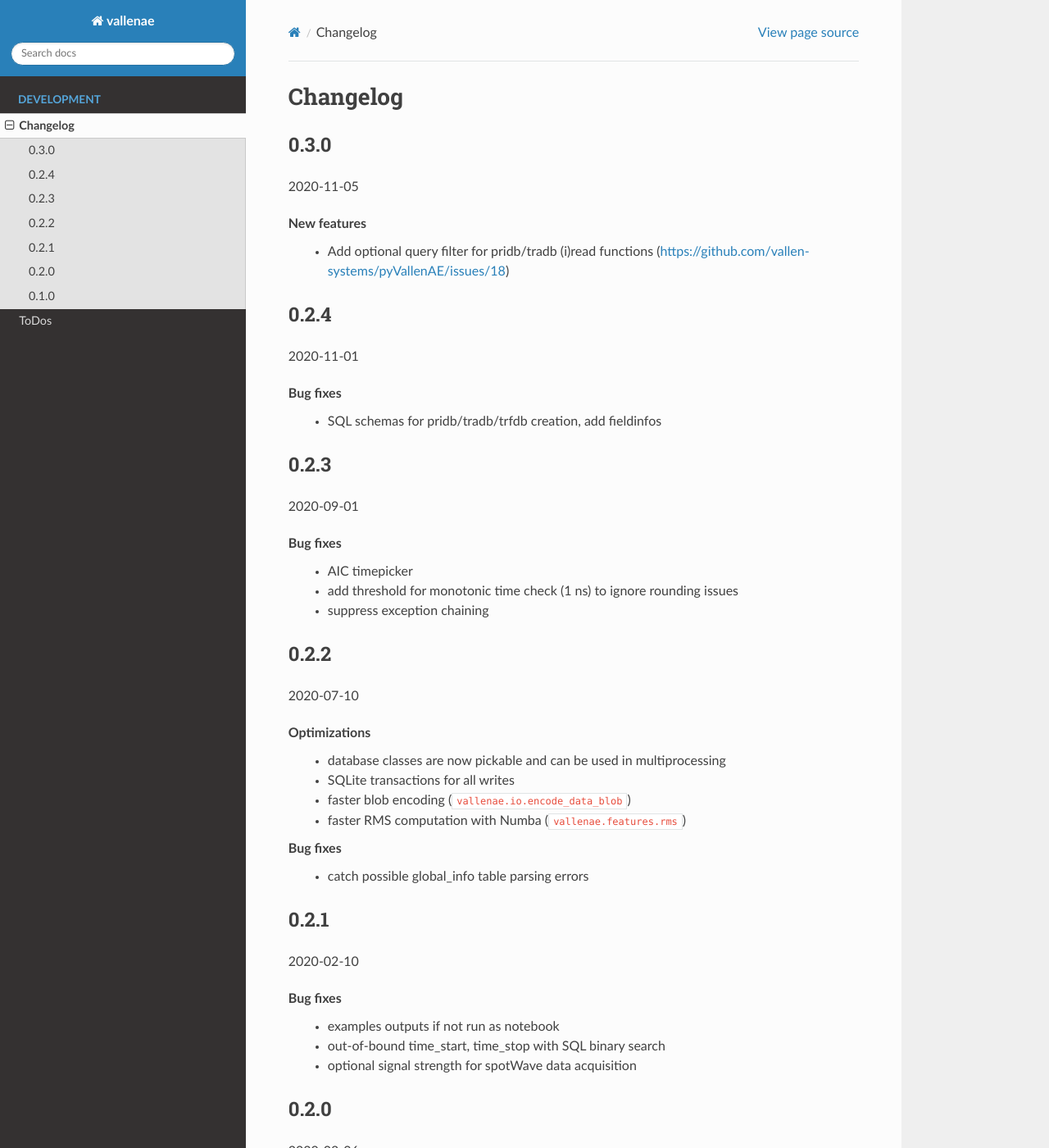
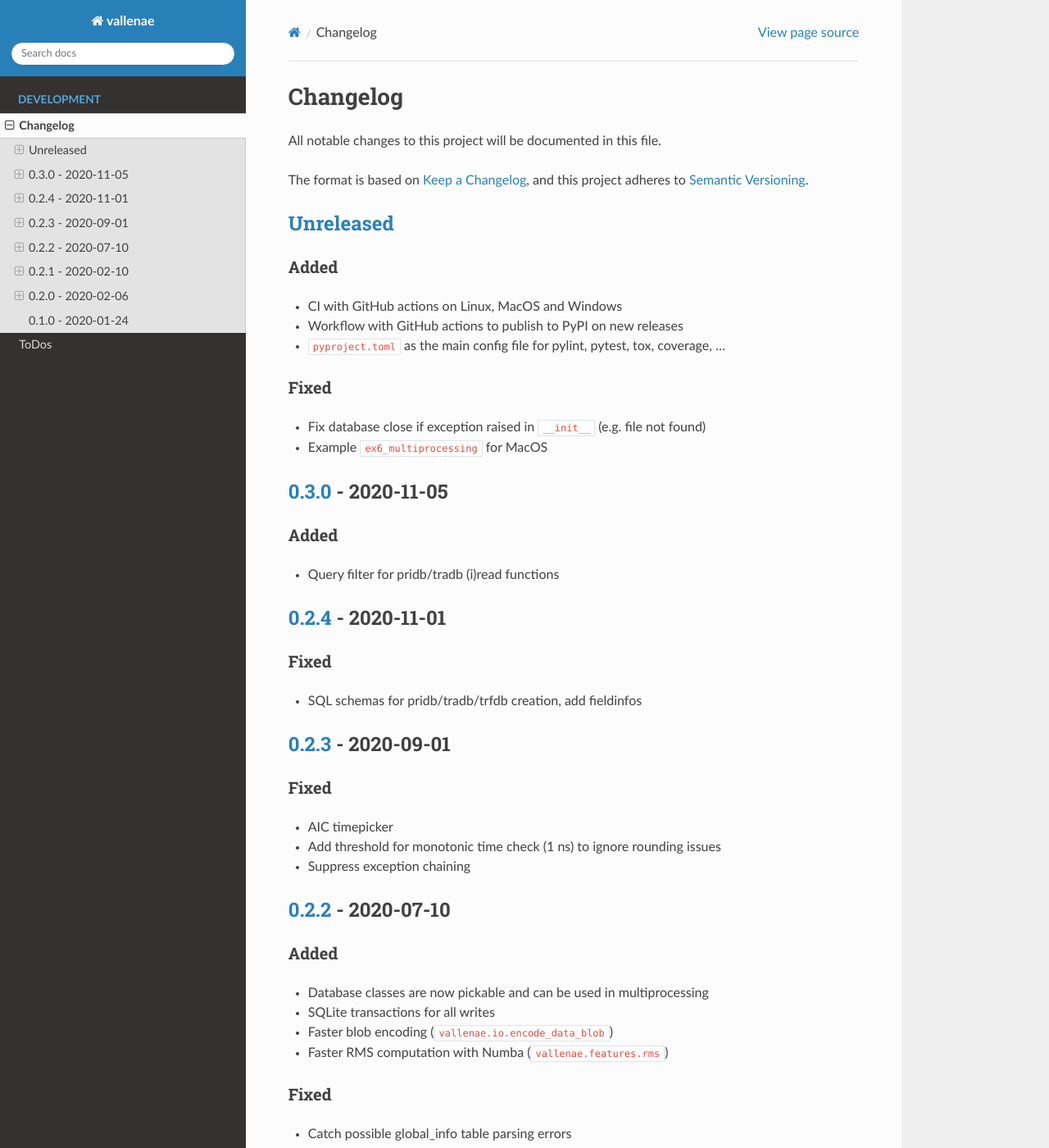
Before and after one commit to vallen-systems/vallenae, a Sphinx documentation site: the page built from docs/changelog.rst, in a window 1280 px wide and 1400 px high. Shown: the whole window at 82% size. Built offline with Sphinx 7.4.7 and the Read the Docs theme 2.0.0, drawn with Linux system fonts in a browser that asks for light colours; pages that are not in the unit, such as notebooks, are missing from menus; cross-references to code outside the pages are shown as plain code; some of the changed text lies outside the part shown.

Commit message:
Move changelog to CHANGELOG.md and link in Sphinx docs
Format based on Keep a Changelog

```diff
--- /dev/null
+++ b/CHANGELOG.md
@@ -0,0 +1,86 @@
+# Changelog
+
+All notable changes to this project will be documented in this file.
+
+The format is based on [Keep a Changelog](https://keepachangelog.com/en/1.0.0/),
+and this project adheres to [Semantic Versioning](https://semver.org/spec/v2.0.0.html).
+
+## [Unreleased]
+
+### Added
+
+- CI with GitHub actions on Linux, MacOS and Windows
+- Workflow with GitHub actions to publish to PyPI on new releases
+- `pyproject.toml` as the main config file for pylint, pytest, tox, coverage, ...
+
+### Fixed
+
+- Fix database close if exception raised in `__init__` (e.g. file not found)
+- Example `ex6_multiprocessing` for MacOS
+
+## [0.3.0] - 2020-11-05
+
+### Added
+
+- Query filter for pridb/tradb (i)read functions
+
+## [0.2.4] - 2020-11-01
+
+### Fixed
+
+- SQL schemas for pridb/tradb/trfdb creation, add fieldinfos
+
+## [0.2.3] - 2020-09-01
+
+### Fixed
+
+- AIC timepicker
+- Add threshold for monotonic time check (1 ns) to ignore rounding issues
+- Suppress exception chaining
+
+## [0.2.2] - 2020-07-10
+
+### Added
+
+- Database classes are now pickable and can be used in multiprocessing
+- SQLite transactions for all writes
+- Faster blob encoding (`vallenae.io.encode_data_blob`)
+- Faster RMS computation with Numba (`vallenae.features.rms`)
+
+### Fixed
+
+- Catch possible global_info table parsing errors
+
+## [0.2.1] - 2020-02-10
+
+### Fixed
+
+- Examples outputs if not run as notebook
+- Out-of-bound time_start, time_stop with SQL binary search
+- Optional signal strength for e.g. spotWave data acquisition
+
+## [0.2.0] - 2020-02-06
+
+### Added
+
+- Database creation with `mode="rwc"`, e.g. `vallenae.io.PriDatabase.__init__`
+
+### Fixed
+
+- Number field in `vallenae.io.MarkerRecord` optional
+- Scaling of parametric inputs optional
+- Keep column order of query if new columns are added to the database
+- Return array with float32 from `vallenae.io.TraDatabase.read_continuous_wave` (instead of float64)
+
+## [0.1.0] - 2020-01-24
+
+Initial public release
+
+[Unreleased]: https://github.com/vallen-systems/pyVallenAE/compare/0.3.0...HEAD
+[0.3.0]: https://github.com/vallen-systems/pyVallenAE/compare/0.2.3...0.3.0
+[0.2.4]: https://github.com/vallen-systems/pyVallenAE/compare/0.2.3...0.2.4
+[0.2.3]: https://github.com/vallen-systems/pyVallenAE/compare/0.2.2...0.2.3
+[0.2.2]: https://github.com/vallen-systems/pyVallenAE/compare/0.2.1...0.2.2
+[0.2.1]: https://github.com/vallen-systems/pyVallenAE/compare/0.2.0...0.2.1
+[0.2.0]: https://github.com/vallen-systems/pyVallenAE/compare/0.1.0...0.2.0
+[0.1.0]: https://github.com/vallen-systems/pyVallenAE/releases/tag/0.1.0
--- a/docs/changelog.rst
+++ b/docs/changelog.rst
@@ -1,73 +1 @@
-Changelog
-=========
-
-0.3.0
------
-2020-11-05
-
-New features
-    - Add optional query filter for pridb/tradb (i)read functions
-      (https://github.com/vallen-systems/pyVallenAE/issues/18)
-
-
-0.2.4
------
-2020-11-01
-
-Bug fixes
-    - SQL schemas for pridb/tradb/trfdb creation, add fieldinfos
-
-
-0.2.3
------
-2020-09-01
-
-Bug fixes
-    - AIC timepicker
-    - add threshold for monotonic time check (1 ns) to ignore rounding issues
-    - suppress exception chaining
-
-
-0.2.2
------
-2020-07-10
-
-Optimizations
-    - database classes are now pickable and can be used in multiprocessing
-    - SQLite transactions for all writes
-    - faster blob encoding (`vallenae.io.encode_data_blob`)
-    - faster RMS computation with Numba (`vallenae.features.rms`)
-
-Bug fixes
-    - catch possible global_info table parsing errors
-
-
-0.2.1
------
-2020-02-10
-
-Bug fixes
-    - examples outputs if not run as notebook
-    - out-of-bound time_start, time_stop with SQL binary search
-    - optional signal strength for spotWave data acquisition
-
-
-0.2.0
------
-2020-02-06
-
-New features
-    - database creation with `mode="rwc"`, e.g. `vallenae.io.PriDatabase.__init__`
-
-Bug fixes
-    - number field in `vallenae.io.MarkerRecord` optional
-    - scaling of parametric inputs optional
-    - keep column order of query if new columns are added to the database
-    - return array with float32 from `vallenae.io.TraDatabase.read_continuous_wave` (instead of float64)
-
-
-0.1.0
------
-2020-01-24
-
-Initial public release
+.. mdinclude:: ../CHANGELOG.md
--- a/docs/conf.py
+++ b/docs/conf.py
@@ -40,7 +40,10 @@ extensions = [
     "sphinx.ext.autosummary",
     "sphinx_autodoc_typehints",
     "sphinx_gallery.gen_gallery",
+    "m2r2",
 ]
+
+source_suffix = [".rst", ".md"]
 
 autosummary_generate = True
 autodoc_member_order = "bysource"
--- a/setup.py
+++ b/setup.py
@@ -23,6 +23,7 @@ EXTRAS_REQUIRE = {
         "sphinx-rtd-theme",
         "sphinx-gallery",
         "pillow",  # required by sphinx-gallery
+        "m2r2",  # include markdown files
         "matplotlib",  # used in examples
     ],
     "tests": [
```
